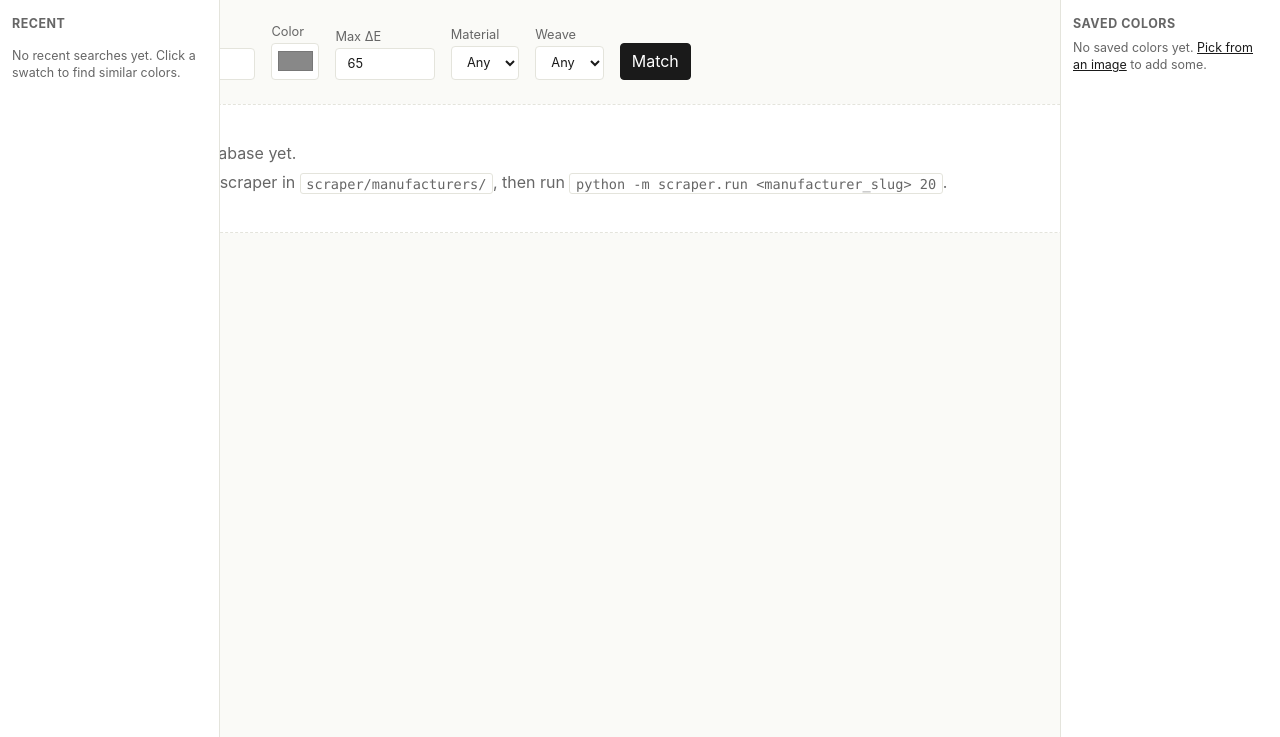
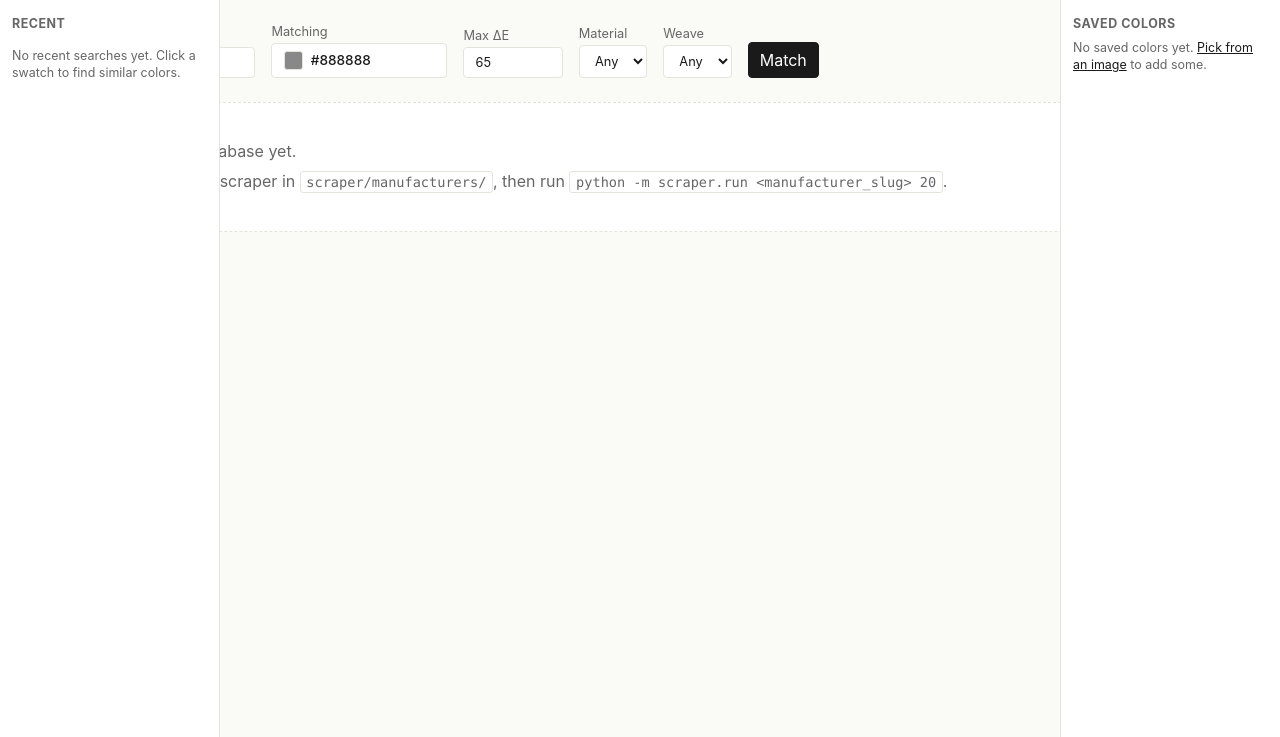
Before and after one commit to GermanTortoise/fabric-colors, a Flask app: page / in a window 1280 px wide. Shown: the part 63-800 px from the top of the page. Run offline with Flask 3, Linux system fonts and the light colour scheme; data that the repository does not hold is empty.

Commit message:
feat: show active card in search bar

```diff
--- a/app/static/style.css
+++ b/app/static/style.css
@@ -73,6 +73,55 @@ code {
   color: var(--fg);
 }
 .filters input[type=color] { padding: 0.2rem; height: 2.3rem; width: 3rem; }
+.active-match { gap: 0.25rem; }
+.active-match-card {
+  display: inline-flex;
+  align-items: center;
+  gap: 0.5rem;
+  /* Same vertical padding as the other filter inputs so heights line up. */
+  padding: 0.45rem 0.7rem;
+  border: 1px solid var(--border);
+  border-radius: 4px;
+  background: white;
+  min-width: 11rem;
+  cursor: pointer;
+  position: relative;
+}
+.active-match-swatch {
+  display: inline-block;
+  width: 1.2rem;
+  height: 1.2rem;
+  border: 1px solid var(--border);
+  border-radius: 3px;
+  flex-shrink: 0;
+}
+.hidden-color {
+  /* Native color inputs have a browser-imposed minimum size that ignores
+     CSS height — we hide it and use .active-match-swatch as the visible
+     control. The surrounding <label> still routes clicks to this input. */
+  position: absolute;
+  width: 1px;
+  height: 1px;
+  padding: 0;
+  border: 0;
+  opacity: 0;
+  pointer-events: none;
+}
+.active-match-info {
+  display: flex;
+  flex-direction: column;
+  line-height: 1.25;
+  min-width: 0;
+  flex: 1;
+}
+.active-name {
+  font-size: 0.85rem;
+  color: var(--fg);
+  font-weight: 500;
+  overflow: hidden;
+  text-overflow: ellipsis;
+  white-space: nowrap;
+}
 .filters button {
   background: var(--fg);
   color: white;
--- a/app/templates/index.html
+++ b/app/templates/index.html
@@ -21,9 +21,15 @@
         Search
         <input type="search" name="q" value="{{ current_query }}" placeholder="name, manufacturer, code…">
       </label>
-      <label>
-        Color
-        <input type="color" name="color" value="{{ current_color }}">
+      <label class="active-match">
+        Matching
+        <span class="active-match-card">
+          <span class="active-match-swatch" style="background:{{ current_color }}"></span>
+          <input type="color" name="color" value="{{ current_color }}" class="hidden-color">
+          <span class="active-match-info">
+            <span class="active-name">{{ current_color }}</span>
+          </span>
+        </span>
       </label>
       <label>
         Max &Delta;E
@@ -82,6 +88,59 @@
     {% endif %}
   </div>
 </div>
+
+<script>
+(function () {
+  // Fill the "Matching" chip in the filter bar with a friendly name pulled
+  // from Picks first, then the search history. Falls back to the hex.
+  const HISTORY_KEY = 'fabric-colors:history';
+  const nameEl = document.querySelector('.active-name');
+  const swatchEl = document.querySelector('.active-match-swatch');
+  const colorInput = document.querySelector('.active-match-card input[type=color]');
+  if (!nameEl) return;
+
+  function findName(hex) {
+    const lower = hex.toLowerCase();
+    const p = Picks.load().find(x => x.hex.toLowerCase() === lower);
+    if (p && p.name) return p.name;
+    try {
+      const history = JSON.parse(localStorage.getItem(HISTORY_KEY) || '[]');
+      const h = history.find(x => x.hex.toLowerCase() === lower);
+      if (h && h.name) return h.name;
+    } catch (_) {}
+    return null;
+  }
+  function refresh(hex) {
+    nameEl.textContent = findName(hex) || hex;
+    if (swatchEl) swatchEl.style.background = hex;
+  }
+
+  refresh({{ current_color|tojson }});
+  if (colorInput) {
+    colorInput.addEventListener('input', () => refresh(colorInput.value));
+  }
+
+  // If the current page is matching against a color (URL has ?color=...),
+  // make sure it's recorded in history — covers custom colors picked via the
+  // chip's color picker or typed directly in the URL. Skipped when the top
+  // entry already matches (e.g. swatch clicks already pushed before reload).
+  const matchingHex = new URL(window.location.href).searchParams.get('color');
+  if (matchingHex) {
+    let topHex = null;
+    try {
+      const history = JSON.parse(localStorage.getItem(HISTORY_KEY) || '[]');
+      if (history.length) topHex = history[0].hex.toLowerCase();
+    } catch (_) {}
+    if (topHex !== matchingHex.toLowerCase()) {
+      Picks.pushHistory({
+        hex: matchingHex,
+        name: findName(matchingHex) || '',
+        brand: '',
+      });
+    }
+  }
+})();
+</script>
 
 <script>
 (function () {
```
